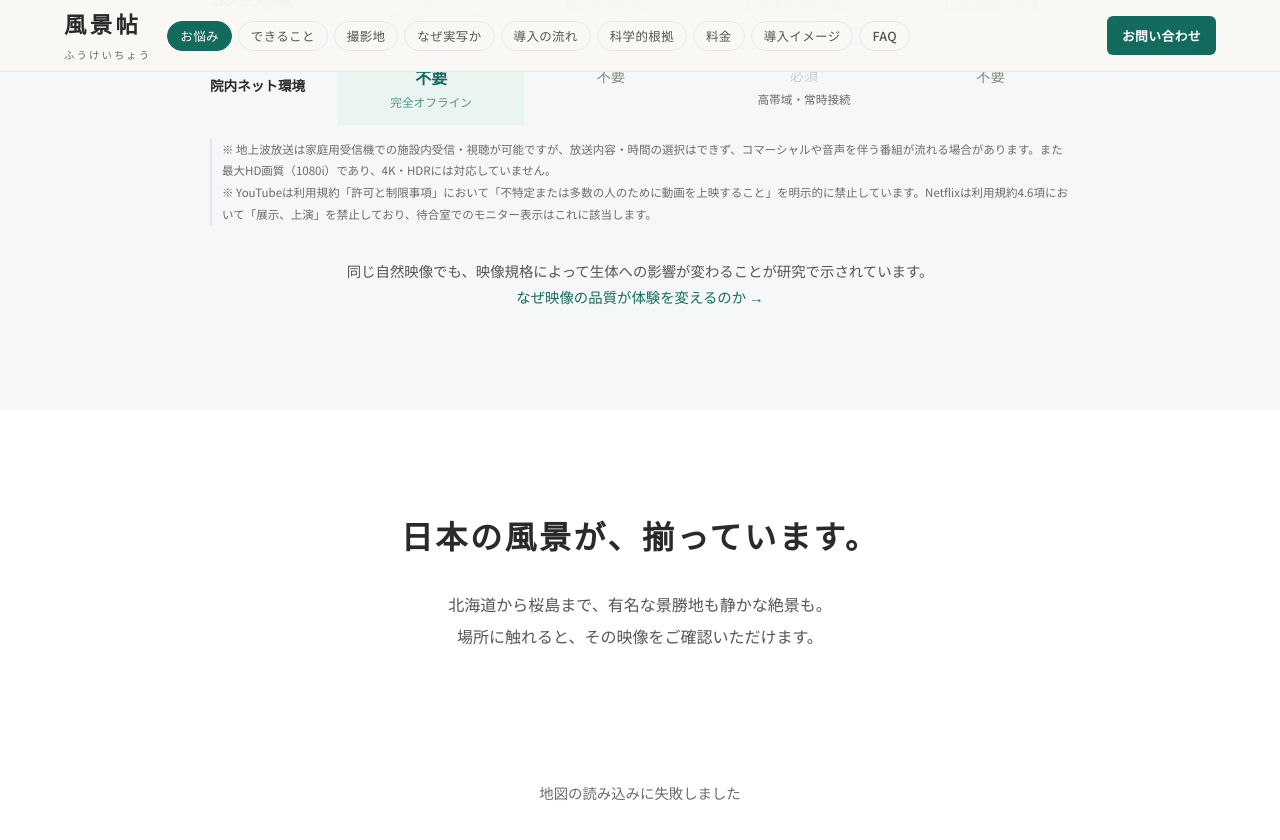
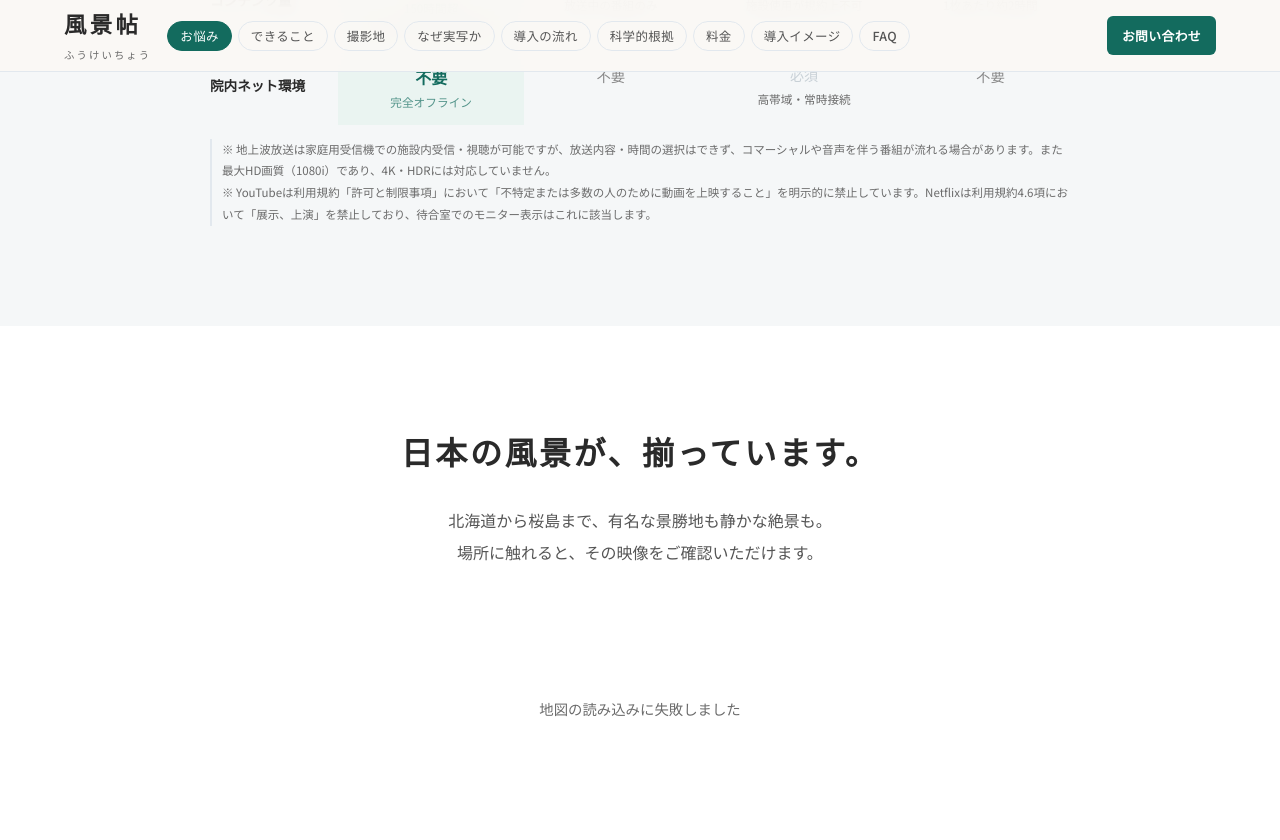
Before and after one commit to dr836gnypeq-ctrl/fukeichou-site, a Jekyll site: the page built from index.html, in a window 1280 px wide and 900 px high, scrolled down 3445 px. Shown: the top 840 px of the window. Built offline with Jekyll 4.4.1, drawn with Linux system fonts in a browser that asks for light colours; nearby versions of some CDN libraries; some of the changed text lies outside the part shown.

```diff
--- a/_layouts/default.html
+++ b/_layouts/default.html
@@ -35,7 +35,7 @@
 <link rel="prefetch" href="{{ '/' | relative_url }}">
 <link rel="prefetch" href="{{ '/evidence/' | relative_url }}">
 {% endif %}
-<link rel="stylesheet" href="{{ '/assets/css/style.css' | relative_url }}?v=20260318e">
+<link rel="stylesheet" href="{{ '/assets/css/style.css' | relative_url }}?v=20260318f">
 <script src="https://cdn.jsdelivr.net/npm/lucide@0.383.0/dist/umd/lucide.min.js" defer></script>
 </head>
 <body>
@@ -49,7 +49,7 @@
 
 {% include footer.html %}
 
-<script src="{{ '/assets/js/main.js' | relative_url }}?v=20260318e"></script>
+<script src="{{ '/assets/js/main.js' | relative_url }}?v=20260318f"></script>
 
 </body>
 </html>
--- a/index.html
+++ b/index.html
@@ -177,7 +177,6 @@ description: 待合室のモニターに何を流すか迷っていませんか
   <p class="comp-footnote">※ 地上波放送は家庭用受信機での施設内受信・視聴が可能ですが、放送内容・時間の選択はできず、コマーシャルや音声を伴う番組が流れる場合があります。また最大HD画質（1080i）であり、4K・HDRには対応していません。<br>※ YouTubeは利用規約「許可と制限事項」において「不特定または多数の人のために動画を上映すること」を明示的に禁止しています。Netflixは利用規約4.6項において「展示、上演」を禁止しており、待合室でのモニター表示はこれに該当します。</p>
 </div>
 
-<p class="reveal" style="text-align:center;margin-top:32px;font-size:.9rem;color:var(--ink-light)">同じ自然映像でも、映像規格によって生体への影響が変わることが研究で示されています。<br><a href="{{ '/quality/' | relative_url }}" style="color:var(--moss)">なぜ映像の品質が体験を変えるのか →</a></p>
 </div>
 </section>
 
@@ -209,6 +208,7 @@ description: 待合室のモニターに何を流すか迷っていませんか
 </div>
 
 </div>
+<p class="reveal" style="text-align:center;margin-top:32px;font-size:.9rem;color:var(--ink-light)">同じ自然映像でも、映像規格によって生体への影響が変わることが研究で示されています。<br><a href="{{ '/quality/' | relative_url }}" style="color:var(--moss)">なぜ映像の品質が体験を変えるのか →</a></p>
 </div>
 </section>
 
```
